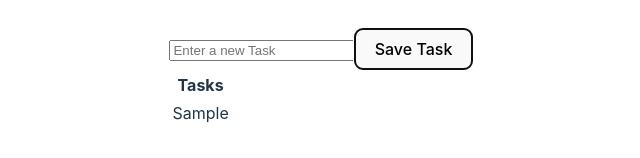
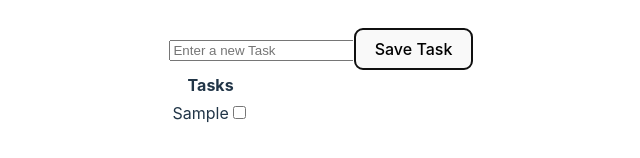
Before and after one commit to Erik161/REACT-Taskapp-localstorage, a React (Vite) app: page / in a window 1280 px wide. Both pictures are taken after typing "Sample" into the empty fields and a click on the button "Save Task". Shown: the part 322-480 px from the top of the page, without its empty margins (319-959 px from the left). Built offline with nearby package versions, Linux system fonts and the light colour scheme.

Commit message:
add Toggle Task

```diff
--- a/src/App.jsx
+++ b/src/App.jsx
@@ -1,6 +1,7 @@
 import { useState, useEffect } from "react";
 import "./App.css";
 import TaskCreator from "./components/TaskCreator";
+import TaskTable from "./components/TaskTable";
 
 
 
@@ -11,13 +12,17 @@
 
 
   function createNewTask(taskName){
-
-
     if(!taskItems.find(task=>task.name===taskName)){
-
       setTaskItems([...taskItems, {name: taskName, done: false}])
     }
 
+  }
+
+
+  const toggleTask = task =>{
+    setTaskItems(
+      taskItems.map(t =>(t.name == task.name)?{...t, done: !t.done}: t)
+    )
   }
 
 
@@ -39,26 +44,7 @@
     <div className="App">
       <TaskCreator createNewTask={createNewTask} />
 
-      <table>
-        <thead>
-          <tr>
-            <th>Tasks</th>
-          </tr>
-        </thead>
-
-        <tbody>
-
-          {
-            taskItems.map(task =>(
-              <tr key={task.name}>
-                <td>{task.name}</td>
-              </tr>
-            ))
-          }
-
-        </tbody>
-      </table>
-
+      <TaskTable tasks={taskItems} toggleTask={toggleTask} />
 
     </div>
   );
--- /dev/null
+++ b/src/components/TaskRow.jsx
@@ -0,0 +1,17 @@
+import React from 'react'
+
+const TaskRow = ({task,toggleTask}) => {
+  return (
+    <tr>
+        <td>
+            {task.name}
+            <input type="checkbox"
+            checked={task.done}
+            onChange={()=>toggleTask(task)}
+            />
+        </td>
+    </tr>
+  )
+}
+
+export default TaskRow
--- /dev/null
+++ b/src/components/TaskTable.jsx
@@ -0,0 +1,24 @@
+import React from 'react';
+import TaskRow from './TaskRow';
+
+const TaskTable = ({tasks, toggleTask}) => {
+  return (
+    <table>
+        <thead>
+        <tr>
+            <th>Tasks</th>
+        </tr>
+        </thead>
+
+        <tbody>
+        {
+            tasks.map(task =>(
+            <TaskRow task={task} key={task.name} toggleTask={toggleTask} />
+            ))
+        }
+        </tbody>
+    </table>
+  )
+}
+
+export default TaskTable
```
